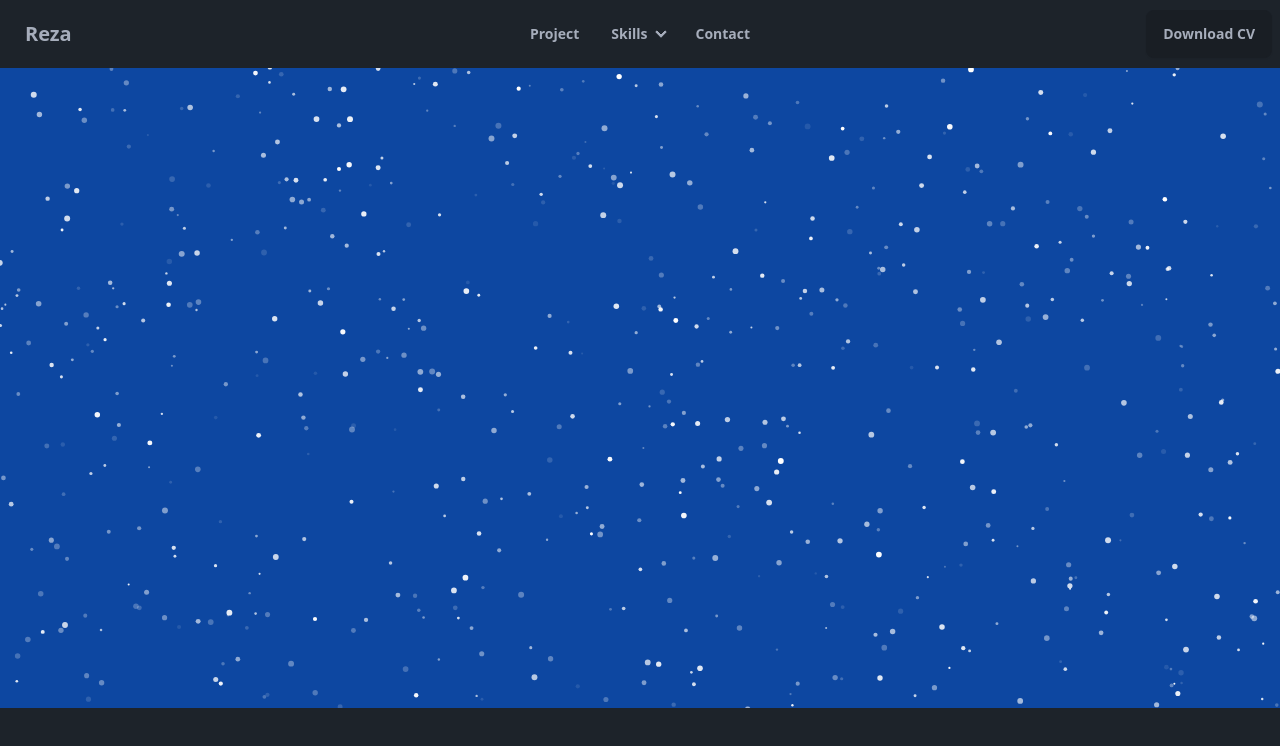
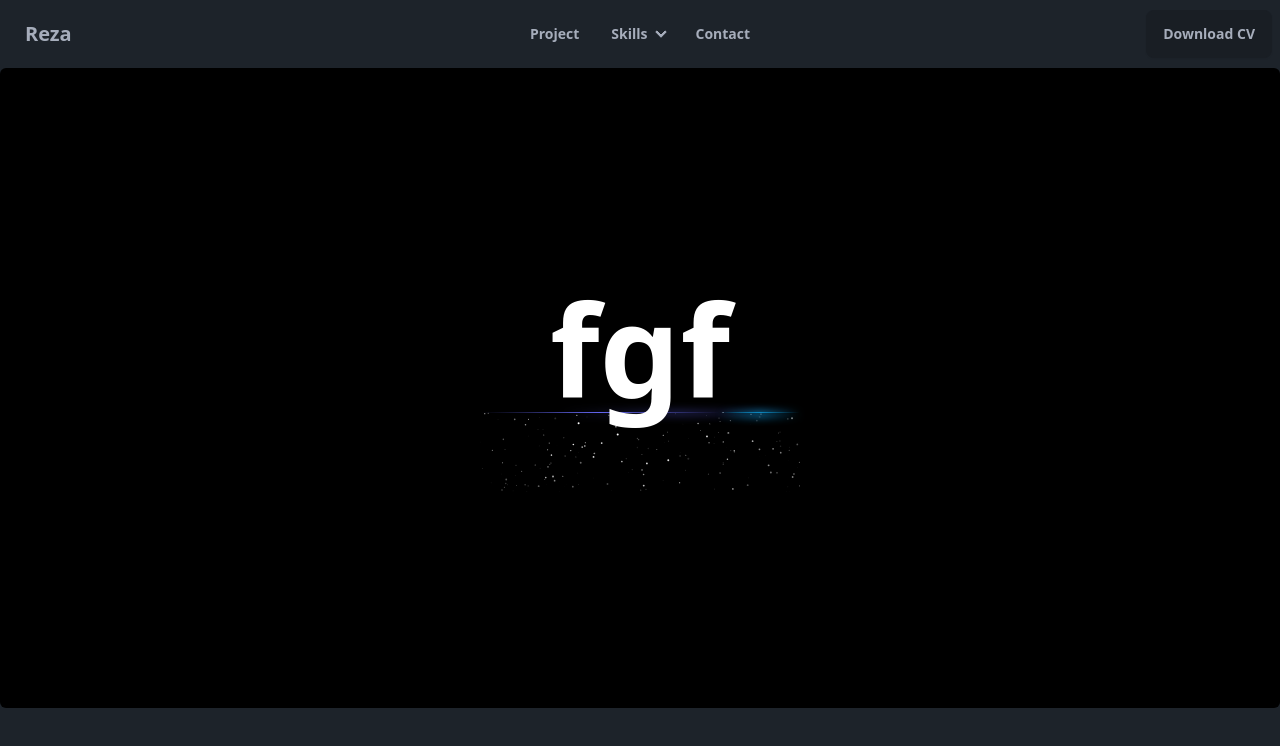
Before and after one commit to mdarifahammedreza/Portfolio-reza, a React (Vite) app: page /project in a window 1280 px wide. Shown: the top 746 px of the page. Built offline with nearby package versions, Linux system fonts and the light colour scheme.

Commit message:
partical added

```diff
--- a/src/Component/body/Body.jsx
+++ b/src/Component/body/Body.jsx
@@ -1,3 +1,5 @@
+import { SparklesCore } from "../../components/ui/sparkles";
+
 const Body = () => {
   const paragraph =
     ".As a Software Engineering student at Daffodil International University, I'm passionate about exploring the vast realm of technology. Embracing diverse programming languages and methodologies, I'm eager to create innovative solutions. Continuous learning and problem-solving drive me to make a positive impact on the world through software.";
@@ -20,6 +22,13 @@ const Body = () => {
         </p>
         {/* <!-- Open the modal using ID.showModal() method --> */}
         <div className="divider"></div>
+        <SparklesCore className="h-[20rem]"
+          background="transparent"
+          minSize={0.1}
+          maxSize={2}
+          particleDensity={300}
+          particleColor="#FFFFFF"
+        />
 
         {/* <div  className=" justify-center pt-10"><!-- Open the modal using ID.showModal() method -->
                     <button  className="btn btn-outline btn-info " onclick="my_modal_5.showModal()">Explore more</button>
--- a/src/Page/Projects.jsx
+++ b/src/Page/Projects.jsx
@@ -1,4 +1,5 @@
 import Header from "../Component/Header/Header";
+import { SparklesPreview } from "../components/SparklesPreview";
 import { SparklesCore } from "../components/ui/sparkles";
 // import Partical from "../Component/partical/TsPartical";
 
@@ -6,7 +7,7 @@ const Projects = () => {
   return (
     <div>
       <Header />
-      <SparklesCore />
+      <SparklesPreview />
     </div>
   );
 };
--- /dev/null
+++ b/src/components/SparklesPreview.jsx
@@ -0,0 +1,32 @@
+"use client";
+import { SparklesCore } from "../components/ui/sparkles";
+
+export function SparklesPreview() {
+  return (
+    <div className="h-[40rem] w-full bg-black flex flex-col items-center justify-center overflow-hidden rounded-md">
+      <h1 className="md:text-7xl text-3xl lg:text-9xl font-bold text-center text-white relative z-20">
+        fgf
+      </h1>
+      <div className="w-[20rem] h-20 relative">
+        {/* Gradients */}
+        <div className="absolute inset-x-20 top-0 bg-gradient-to-r from-transparent via-indigo-500 to-transparent h-[2px] w-3/4 blur-sm" />
+        <div className="absolute inset-x-30 top-0 bg-gradient-to-r from-transparent via-indigo-500 to-transparent h-px w-3/4" />
+        <div className="absolute inset-x-60 top-0 bg-gradient-to-r from-transparent via-sky-500 to-transparent h-[5px] w-1/4 blur-sm" />
+        <div className="absolute inset-x-60 top-0 bg-gradient-to-r from-transparent via-sky-500 to-transparent h-px w-1/4" />
+
+        {/* Core component */}
+        <SparklesCore
+          background="transparent"
+          minSize={0.1}
+          maxSize={1}
+          particleDensity={1200}
+          className="w-full h-full"
+          particleColor="#FFFFFF"
+        />
+
+        {/* Radial Gradient to prevent sharp edges */}
+        <div className="absolute inset-0 w-full h-full bg-black [mask-image:radial-gradient(350px_200px_at_top,transparent_20%,white)]"></div>
+      </div>
+    </div>
+  );
+}
```
